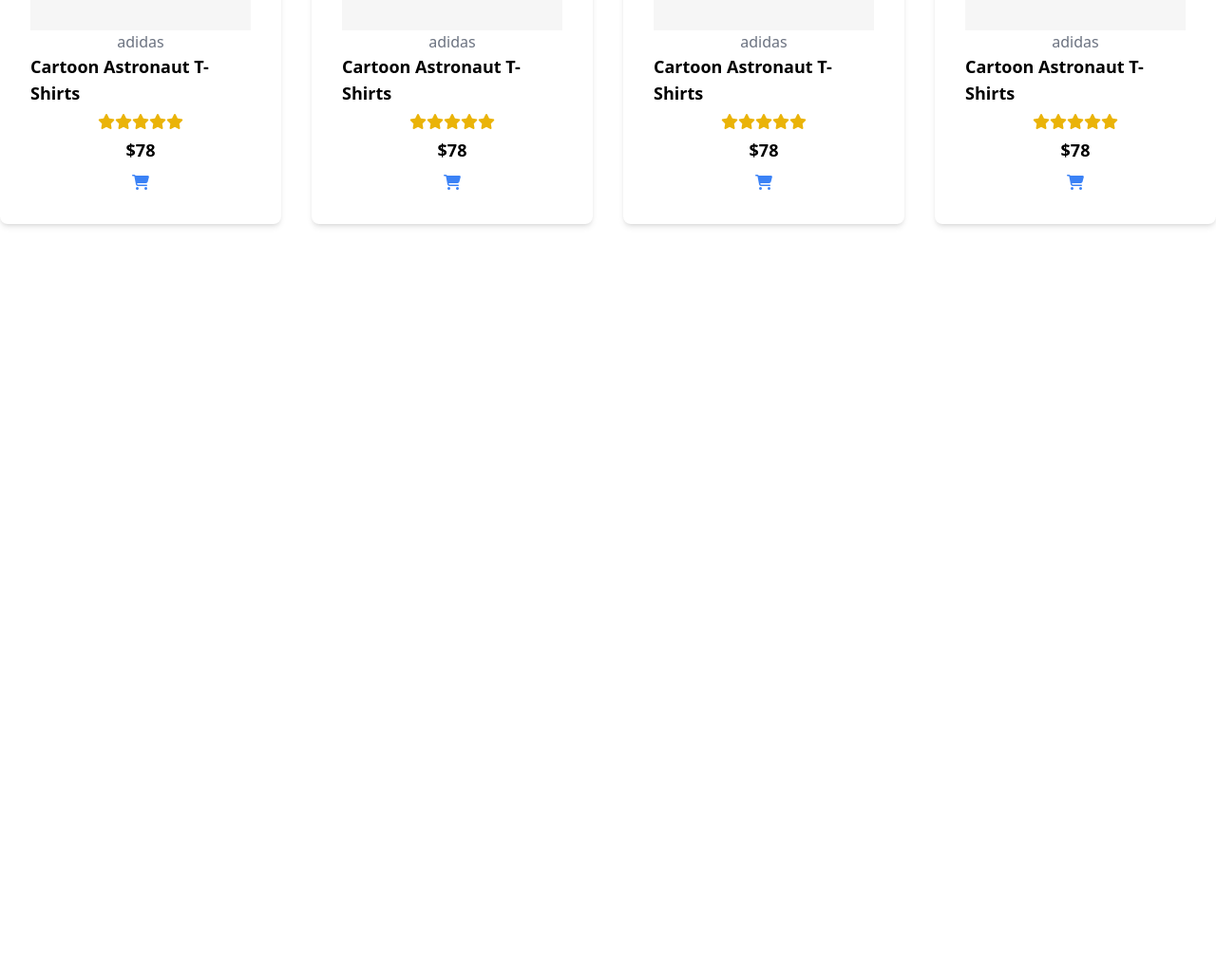
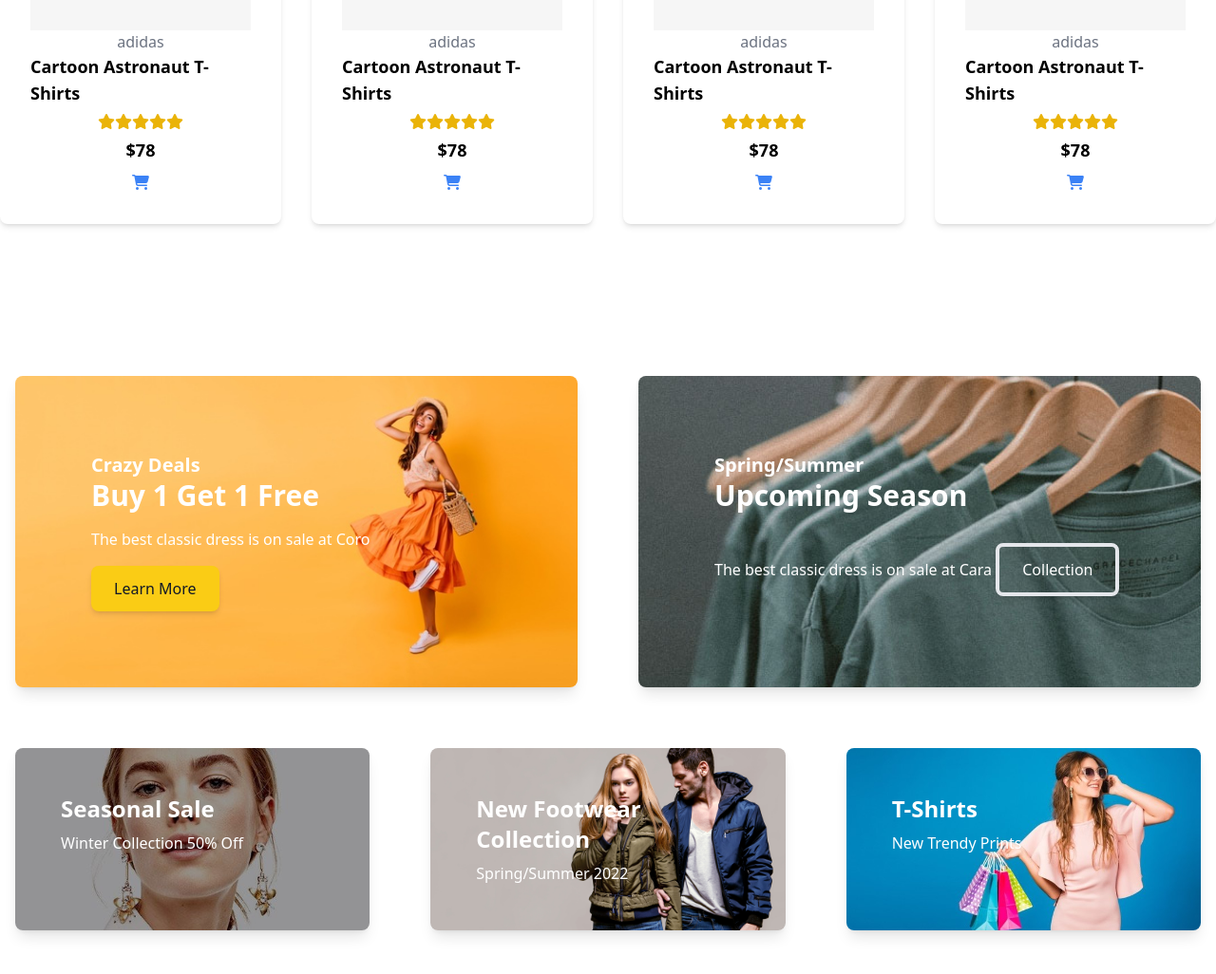
Before and after one commit to nishkarsh25/MyEcommerce-ResponsivePage, a website: page src/index.html in a window 1280 px wide. Shown: the part 4032-5058 px from the top of the page at 95% size. Before the commit the page ends 4332 px from the top, so only its background shows below. Drawn offline with Linux system fonts and the light colour scheme.

Commit message:
Created the banner section and added buttons to it:
Keeping in mind the image properties so that background image fits properly

I've increased the padding (p) of the banner elements for different screen sizes (p-12 for small screens, md:p-16 for medium screens, and xl:p-20 for extra-large screens) to make them bigger.
Additionally, I've added margin (m-4) to each banner element to create space between them. You can adjust the margin value (m-4) as needed to achieve the desired spacing.

```diff
--- a/src/index.html
+++ b/src/index.html
@@ -391,6 +391,49 @@
           </div>
         </section>
 
+        <section id="banners" class="section-p1 py-20">
+          <div class="container mx-auto">
+              <div class="grid grid-cols-1 md:grid-cols-2 gap-8">
+                  <div class="big-banners bg-cover bg-center text-white rounded-lg shadow-lg overflow-hidden relative p-12 md:p-16 xl:p-20 m-4" style="background-image: url(images/banner/b17.jpg);">
+                      <div>
+                          <h4 class="text-xl font-semibold">Crazy Deals</h4>
+                          <h2 class="text-3xl font-bold mb-4">Buy 1 Get 1 Free</h2>
+                          <span>The best classic dress is on sale at Coro</span>
+                          <button class="banner-btn mt-4 bg-yellow-400 text-gray-900 py-3 px-6 rounded-lg shadow-md hover:bg-yellow-500 hover:text-white transition duration-300">Learn More</button>
+                      </div>
+                  </div>
+                  <div class="big-banners bg-cover bg-center text-white rounded-lg shadow-lg overflow-hidden relative p-12 md:p-16 xl:p-20 m-4" style="background-image: url(images/banner/b10.jpg);">
+                      <div>
+                          <h4 class="text-xl font-semibold">Spring/Summer</h4>
+                          <h2 class="text-3xl font-bold mb-4">Upcoming Season</h2>
+                          <span>The best classic dress is on sale at Cara</span>
+                          <button class="banner-btn mt-4 border-4 text-black-900 py-3 px-6 rounded-lg shadow-md hover:bg-green-500 hover:text-white transition duration-300">Collection</button>
+                      </div>
+                  </div>
+              </div>
+              <div class="grid grid-cols-1 md:grid-cols-3 gap-8 mt-8">
+                  <div class="small-banners bg-cover bg-center text-white rounded-lg shadow-lg overflow-hidden relative p-12 m-4" style="background-image: url(images/banner/b7.jpg);">
+                      <div>
+                          <h2 class="text-2xl font-bold mb-2">Seasonal Sale</h2>
+                          <h5>Winter Collection 50% Off</h5>
+                      </div>
+                  </div>
+                  <div class="small-banners bg-cover bg-center text-white rounded-lg shadow-lg overflow-hidden relative p-12 m-4" style="background-image: url(images/banner/b4.jpg);">
+                      <div>
+                          <h2 class="text-2xl font-bold mb-2">New Footwear Collection</h2>
+                          <h5>Spring/Summer 2022</h5>
+                      </div>
+                  </div>
+                  <div class="small-banners bg-cover bg-center text-white rounded-lg shadow-lg overflow-hidden relative p-12 m-4" style="background-image: url(images/banner/b18.jpg);">
+                      <div>
+                          <h2 class="text-2xl font-bold mb-2">T-Shirts</h2>
+                          <h5>New Trendy Prints</h5>
+                      </div>
+                  </div>
+              </div>
+          </div>
+        </section>
+
     </main>
 </body>
 </html>
```
Also changed, not shown: src/output.css.
